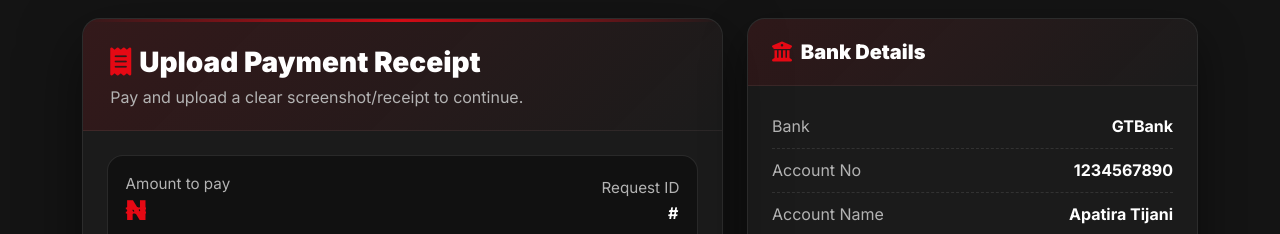
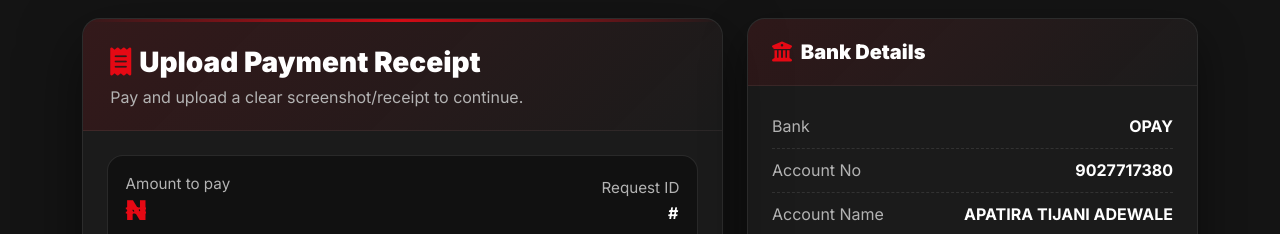
Before and after one commit to Teejayskillz/myportfolio, a Django app: template templates/marketplace/rent_receipt.html in a window 1280 px wide. Shown: the part 93-327 px from the top of the page. Run offline with Django 5.2, Linux system fonts and the light colour scheme; the template is opened without the code that fills it, so the values that code supplies are empty; some libraries are stand-ins or nearby versions.

Commit message:
updated account number

```diff
--- a/templates/marketplace/rent_receipt.html
+++ b/templates/marketplace/rent_receipt.html
@@ -246,15 +246,15 @@
         <div class="side-body">
           <div class="bank-row">
             <div class="k">Bank</div>
-            <div class="v fw-bold text-white">GTBank</div>
+            <div class="v fw-bold text-white">OPAY</div>
           </div>
           <div class="bank-row">
             <div class="k">Account No</div>
-            <div class="v fw-bold text-white">1234567890</div>
+            <div class="v fw-bold text-white">9027717380</div>
           </div>
           <div class="bank-row">
             <div class="k">Account Name</div>
-            <div class="v fw-bold text-white">Apatira Tijani</div>
+            <div class="v fw-bold text-white">APATIRA TIJANI ADEWALE</div>
           </div>
 
           <div class="ur-warn">
```
